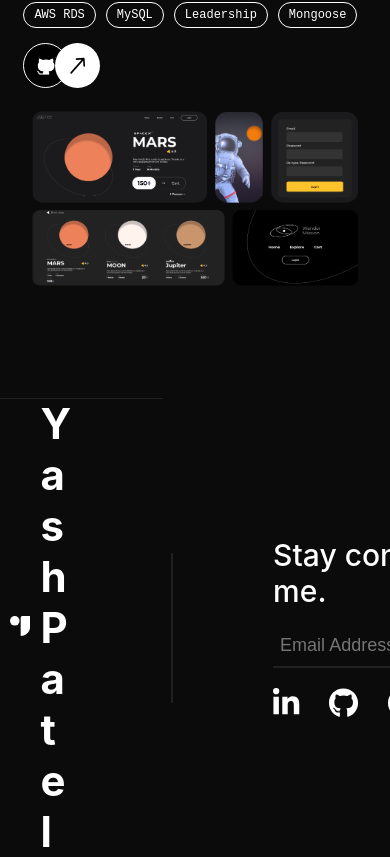
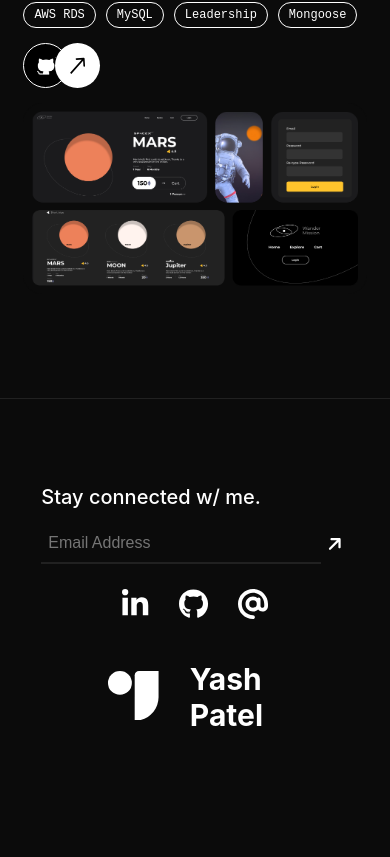
Before and after one commit to yashpatel024/portfolio-yash, a React (Create React App) app: page / in a window 390 px wide. Shown: the part 5568-6425 px from the top of the page. After the commit the page ends 6388 px from the top, so only its background shows below. Built offline with nearby package versions, Linux system fonts and the light colour scheme.

Commit message:
Updated mobile responsive of Contact section

```diff
--- a/src/components/sections/contact.tsx
+++ b/src/components/sections/contact.tsx
@@ -11,8 +11,6 @@ import { databases } from '../../appwrite';
 import { ID } from 'appwrite';
 
 const StyledContactSection = styled.section`
-  /* border: var(--dev-border); */
-
   display: flex;
   position: relative;
   flex-direction: row;
@@ -31,6 +29,10 @@ const StyledContactSection = styled.section`
     width: 1px;
     border: 1px solid var(--light-black);
     margin: 0;
+  }
+
+  hr {
+    display: none;
   }
 
   .left-panel {
@@ -126,6 +128,82 @@ const StyledContactSection = styled.section`
       }
     }
   }
+
+  @media (max-width: 768px) {
+    display: flex;
+    flex-direction: column-reverse;
+    justify-content: center;
+    align-items: center;
+    min-height: 50vh;
+    padding: 0px 0;
+    gap: 5vh;
+
+    .vertical-separator {
+      display: none;
+    }
+
+    .left-panel {
+      display: flex;
+      align-items: center;
+      justify-content: center;
+      gap: 10%;
+      position: relative;
+      width: 100%;
+
+      .contact-logo {
+        width: 3.2rem;
+      }
+
+      p {
+        font-size: var(--fs-xxxl);
+      }
+    }
+
+    .right-panel {
+      display: flex;
+      flex-direction: column;
+      align-items: center;
+      justify-content: center;
+      position: relative;
+      width: 100%;
+      justify-content: center;
+      gap: 15px;
+
+      form {
+        gap: 15px;
+
+        p {
+          font-size: var(--fs-xl);
+        }
+
+        .email-div {
+          gap: 0;
+          align-items: center;
+
+          input[type='email'] {
+            font-size: var(--fs-md);
+            width: 280px;
+          }
+
+          .icon {
+            font-size: var(--fs-lg);
+          }
+        }
+      }
+
+      .socials {
+        width: 100%;
+        justify-content: center;
+        gap: 30px;
+        margin-top: 10px;
+
+        .icon {
+          font-size: 30px;
+          line-height: 60px;
+        }
+      }
+    }
+  }
 `;
 
 const StyledVerticalSeparator = styled.div`
@@ -135,6 +213,11 @@ const StyledVerticalSeparator = styled.div`
   height: 1px;
   width: 100vw;
   border-top: 1px solid var(--light-black);
+
+  @media (max-width: 768px) {
+    left: -25%;
+    width: 150vw;
+  }
 `;
 
 // Contact Form which Handles event of submitting form
@@ -255,6 +338,7 @@ const Contact = () => {
         <p>Yash Patel</p>
       </div>
       <div className='vertical-separator' />
+      <hr />
       <div className='right-panel'>
         <div className='contact-form'>
           <ContactForm />
```
